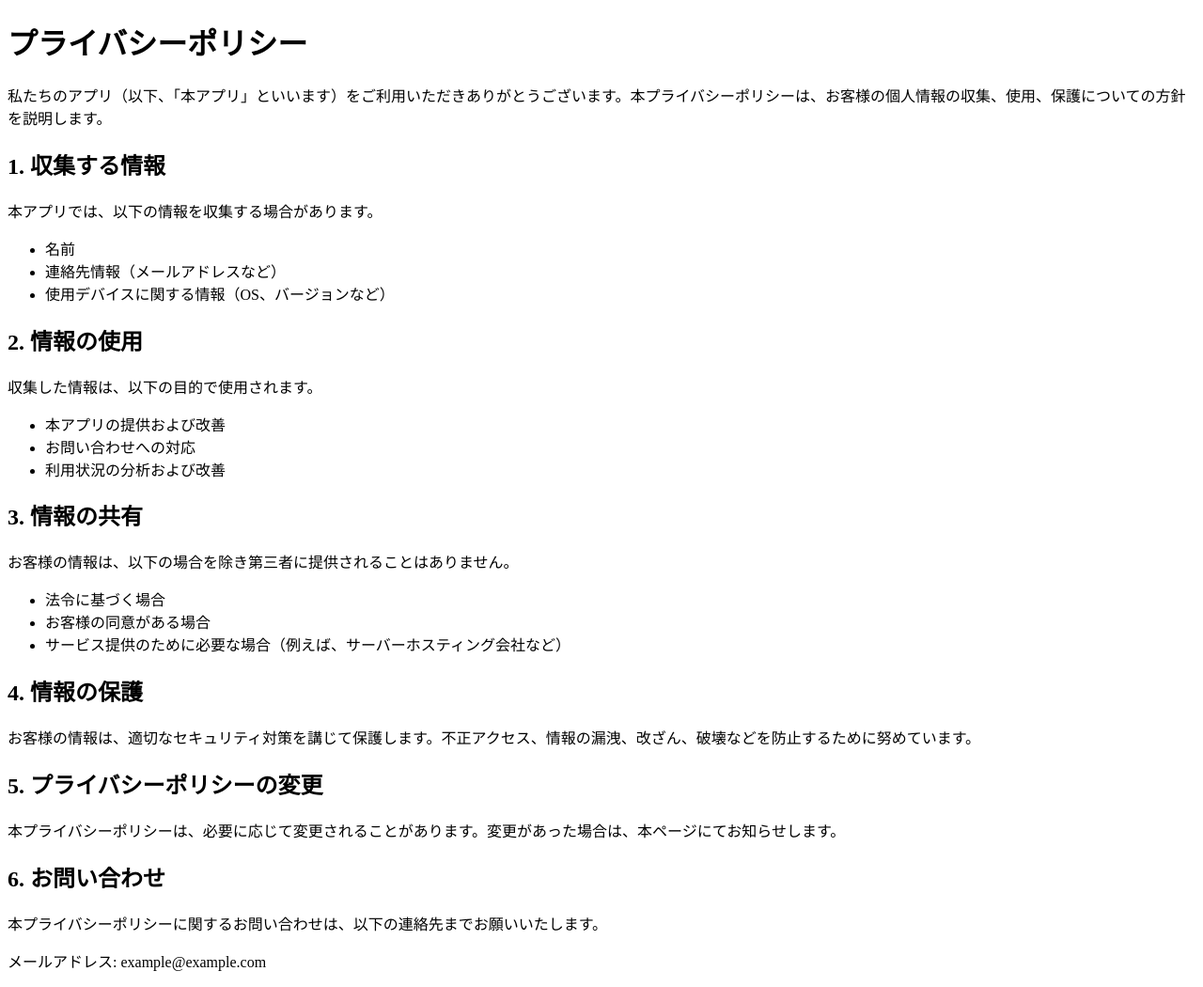
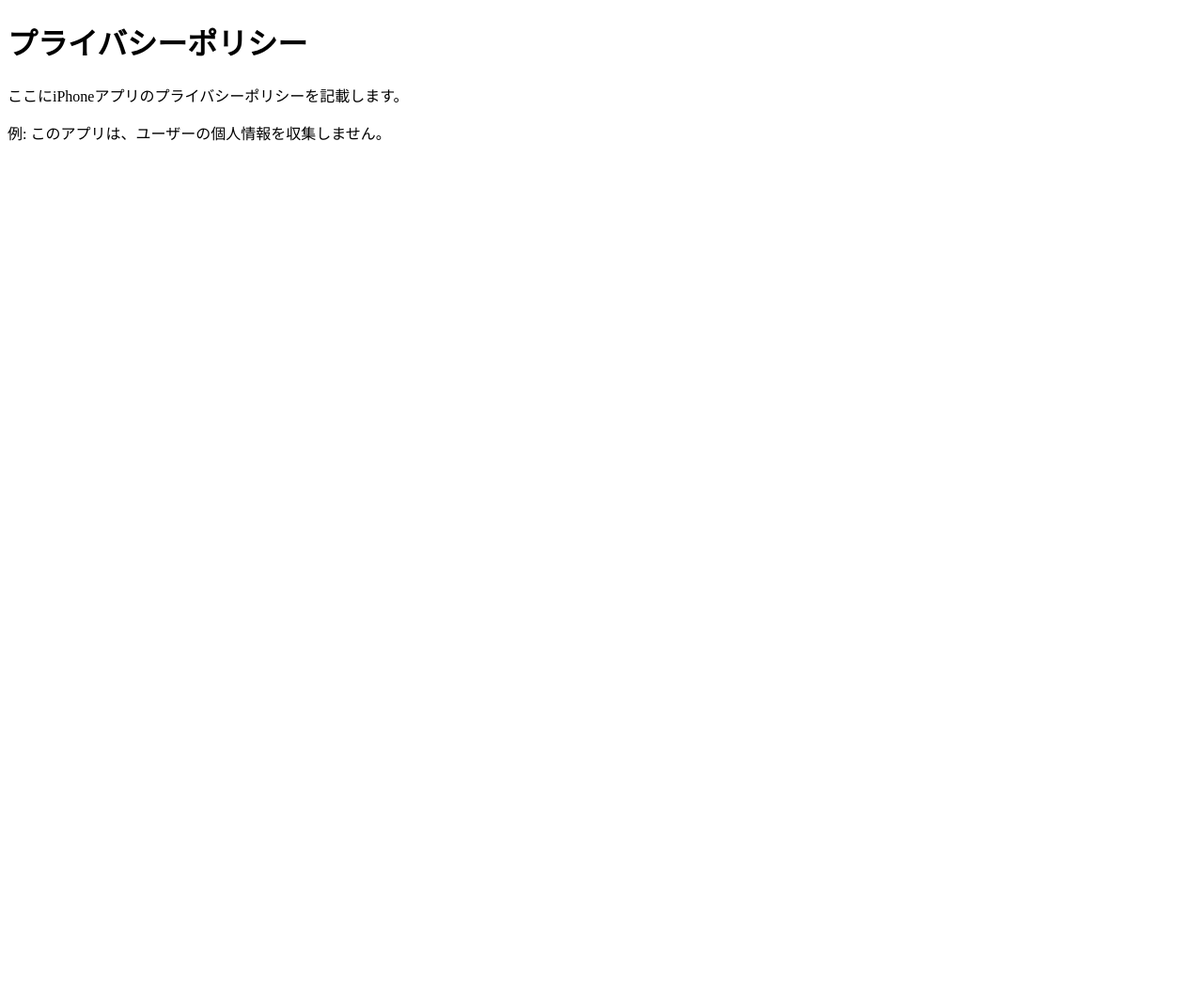
Before and after one commit to fumiyyyyy/ChineseProductsExpoShoppingMenuAppPrivacy-Policy, a plain HTML site: page index.html in a window 1280 px wide. Shown: the whole page at 94% size. After the commit the page ends 800 px from the top, so only its background shows below. Drawn offline with Linux system fonts and the light colour scheme.

Commit message:
Update index.html

```diff
--- a/index.html
+++ b/index.html
@@ -3,44 +3,11 @@
 <head>
     <meta charset="UTF-8">
     <meta name="viewport" content="width=device-width, initial-scale=1.0">
-    <title>プライバシーポリシー</title>
+    <title>Privacy Policy</title>
 </head>
 <body>
     <h1>プライバシーポリシー</h1>
-    <p>私たちのアプリ（以下、「本アプリ」といいます）をご利用いただきありがとうございます。本プライバシーポリシーは、お客様の個人情報の収集、使用、保護についての方針を説明します。</p>
-
-    <h2>1. 収集する情報</h2>
-    <p>本アプリでは、以下の情報を収集する場合があります。</p>
-    <ul>
-        <li>名前</li>
-        <li>連絡先情報（メールアドレスなど）</li>
-        <li>使用デバイスに関する情報（OS、バージョンなど）</li>
-    </ul>
-
-    <h2>2. 情報の使用</h2>
-    <p>収集した情報は、以下の目的で使用されます。</p>
-    <ul>
-        <li>本アプリの提供および改善</li>
-        <li>お問い合わせへの対応</li>
-        <li>利用状況の分析および改善</li>
-    </ul>
-
-    <h2>3. 情報の共有</h2>
-    <p>お客様の情報は、以下の場合を除き第三者に提供されることはありません。</p>
-    <ul>
-        <li>法令に基づく場合</li>
-        <li>お客様の同意がある場合</li>
-        <li>サービス提供のために必要な場合（例えば、サーバーホスティング会社など）</li>
-    </ul>
-
-    <h2>4. 情報の保護</h2>
-    <p>お客様の情報は、適切なセキュリティ対策を講じて保護します。不正アクセス、情報の漏洩、改ざん、破壊などを防止するために努めています。</p>
-
-    <h2>5. プライバシーポリシーの変更</h2>
-    <p>本プライバシーポリシーは、必要に応じて変更されることがあります。変更があった場合は、本ページにてお知らせします。</p>
-
-    <h2>6. お問い合わせ</h2>
-    <p>本プライバシーポリシーに関するお問い合わせは、以下の連絡先までお願いいたします。</p>
-    <p>メールアドレス: example@example.com</p>
+    <p>ここにiPhoneアプリのプライバシーポリシーを記載します。</p>
+    <p>例: このアプリは、ユーザーの個人情報を収集しません。</p>
 </body>
 </html>
```
